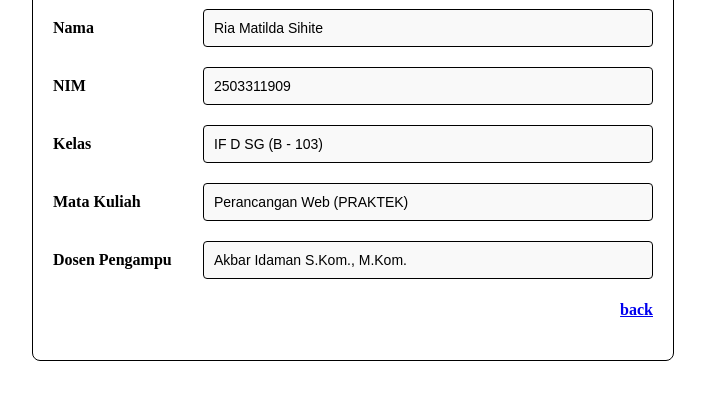
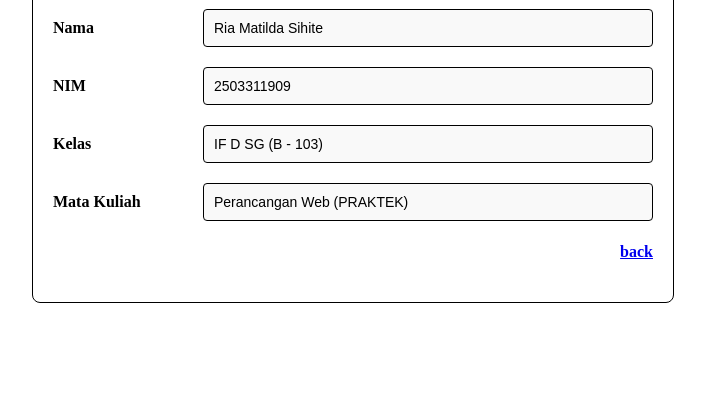
Before and after one commit to eryl-suho/Album-Buku, a plain HTML site: page more_informationP12.html in a window 1280 px wide. Shown: the part 120-520 px from the top of the page, without its empty margins (287-992 px from the left). Drawn offline with Linux system fonts and the light colour scheme.

Commit message:
Update more_informationP12.html

```diff
--- a/more_informationP12.html
+++ b/more_informationP12.html
@@ -64,11 +64,6 @@
             <label for="mataKuliah">Mata Kuliah</label>
             <input type="text" id="mataKuliah" name="mataKuliah" value="Perancangan Web (PRAKTEK)" readonly>
         </div>
-
-        <div class="form-group">
-            <label for="dosen">Dosen Pengampu</label>
-            <input type="text" id="dosen" name="dosen" value="Akbar Idaman S.Kom., M.Kom." readonly>
-        </div>
     </form>
     <h4 align="right"><a href="index.html">back</a></h4>
 </div>
```
